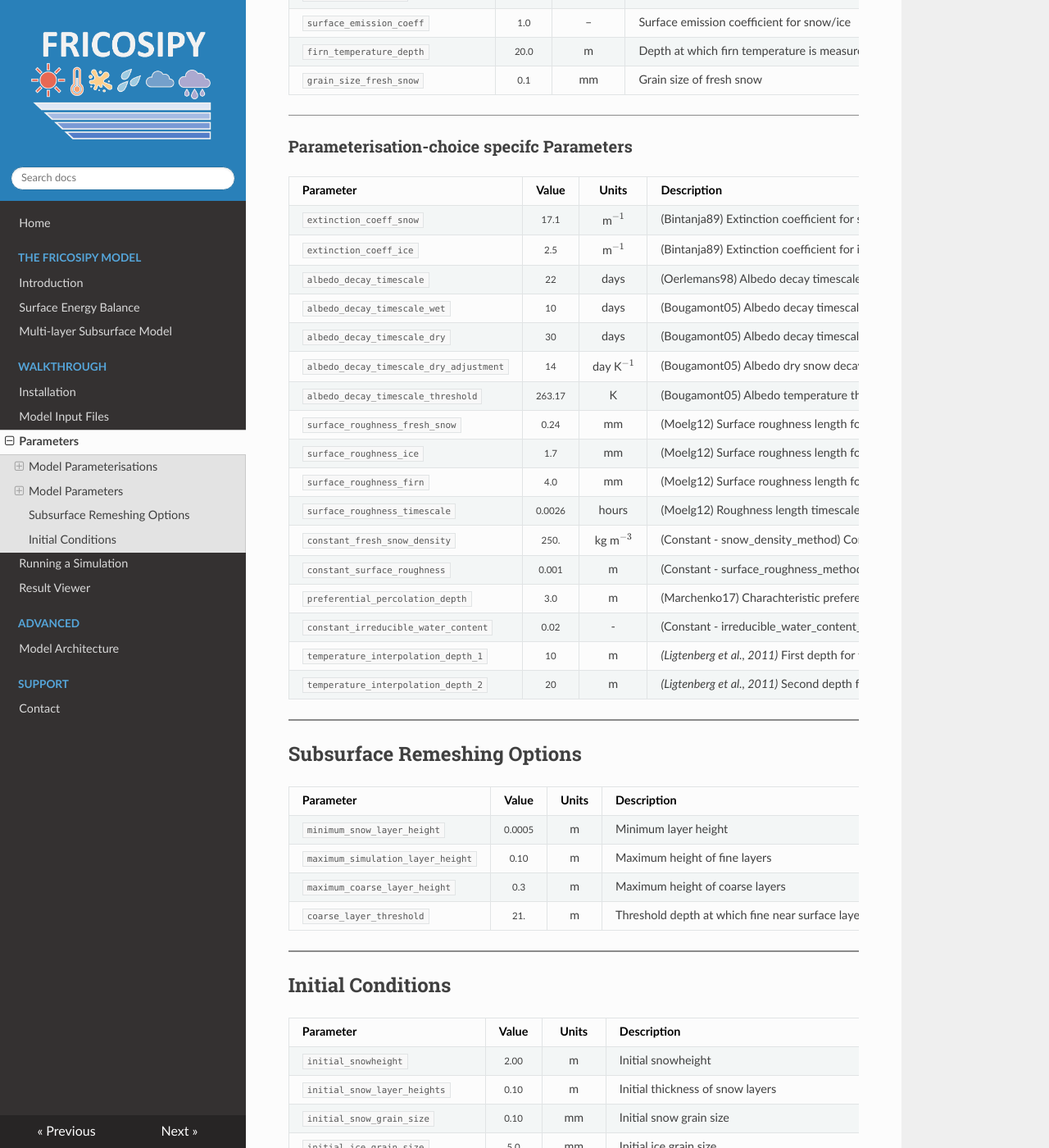
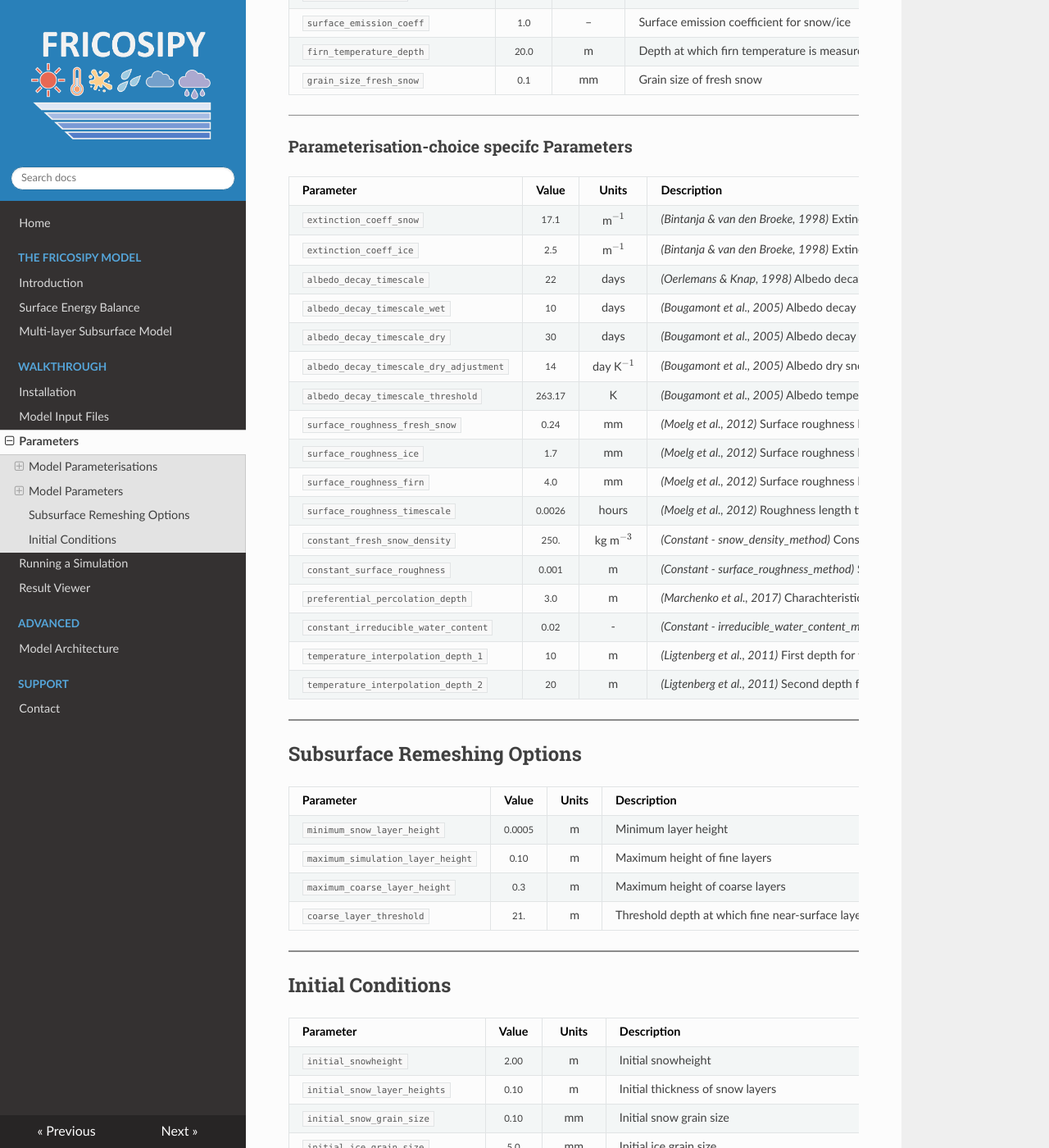
Before and after one commit to MarcusGastaldello/FRICOSIPY, an MkDocs documentation site: the page built from docs/parameters.md, in a window 1280 px wide and 1400 px high, scrolled down 2615 px. Shown: the whole window at 82% size. Built offline with MkDocs 1.6.1, drawn with Linux system fonts in a browser that asks for light colours; some of the changed text lies outside the part shown.

Commit message:
Update parameters.md

```diff
--- a/docs/parameters.md
+++ b/docs/parameters.md
@@ -101,21 +101,21 @@
 
 | Parameter | Value | Units | Description |
 |:---|:---:|:---:|---|
-| `extinction_coeff_snow` | <small>17.1</small>                    | m$^{-1}$ | (Bintanja89) Extinction coefficient for snow |
-| `extinction_coeff_ice` | <small>2.5</small>                      | m$^{-1}$ | (Bintanja89) Extinction coefficient for ice |
-| `albedo_decay_timescale` | <small>22</small>                     | days | (Oerlemans98) Albedo decay timescale (constant) |
-| `albedo_decay_timescale_wet` | <small>10</small>                 | days | (Bougamont05) Albedo decay timescale (melting surface) |
-| `albedo_decay_timescale_dry` | <small>30</small>                 | days | (Bougamont05) Albedo decay timescale (dry snow surface) |
-| `albedo_decay_timescale_dry_adjustment` | <small>14</small>      | day K$^{-1}$ | (Bougamont05) Albedo dry snow decay timescale increase at negative temperatures |
-| `albedo_decay_timescale_threshold` | <small>263.17</small>       | K | (Bougamont05) Albedo temperature threshold for dry snow decay timescale increase |
-| `surface_roughness_fresh_snow` | <small>0.24</small>             | mm | (Moelg12) Surface roughness length for fresh snow |
-| `surface_roughness_ice` | <small>1.7</small>                     | mm | (Moelg12) Surface roughness length for ice |
-| `surface_roughness_firn` | <small>4.0</small>                    | mm | (Moelg12) Surface roughness length for aged snow |
-| `surface_roughness_timescale` | <small>0.0026</small>            | hours | (Moelg12) Roughness length timescale |
-| `constant_fresh_snow_density` | <small>250.</small>              | kg m$^{-3}$ | (Constant - snow_density_method) Constant density of freshly fallen snow |
-| `constant_surface_roughness` | <small>0.001</small>              | m | (Constant - surface_roughness_method) Surface roughness constant |
-| `preferential_percolation_depth` | <small>3.0</small>            | m | (Marchenko17) Charachteristic preferential percolation depth |
-| `constant_irreducible_water_content` | <small>0.02</small>       | - | (Constant - irreducible_water_content_method) |
+| `extinction_coeff_snow` | <small>17.1</small>                    | m$^{-1}$ | *(Bintanja & van den Broeke, 1998)* Extinction coefficient for snow |
+| `extinction_coeff_ice` | <small>2.5</small>                      | m$^{-1}$ | *(Bintanja & van den Broeke, 1998)* Extinction coefficient for ice |
+| `albedo_decay_timescale` | <small>22</small>                     | days | *(Oerlemans & Knap, 1998)* Albedo decay timescale (constant) |
+| `albedo_decay_timescale_wet` | <small>10</small>                 | days | *(Bougamont et al., 2005)* Albedo decay timescale (melting surface) |
+| `albedo_decay_timescale_dry` | <small>30</small>                 | days | *(Bougamont et al., 2005)* Albedo decay timescale (dry snow surface) |
+| `albedo_decay_timescale_dry_adjustment` | <small>14</small>      | day K$^{-1}$ | *(Bougamont et al., 2005)* Albedo dry snow decay timescale increase at negative temperatures |
+| `albedo_decay_timescale_threshold` | <small>263.17</small>       | K | *(Bougamont et al., 2005)* Albedo temperature threshold for dry snow decay timescale increase |
+| `surface_roughness_fresh_snow` | <small>0.24</small>             | mm | *(Moelg et al., 2012)* Surface roughness length for fresh snow |
+| `surface_roughness_ice` | <small>1.7</small>                     | mm | *(Moelg et al., 2012)* Surface roughness length for ice |
+| `surface_roughness_firn` | <small>4.0</small>                    | mm | *(Moelg et al., 2012)* Surface roughness length for aged snow |
+| `surface_roughness_timescale` | <small>0.0026</small>            | hours | *(Moelg et al., 2012)* Roughness length timescale |
+| `constant_fresh_snow_density` | <small>250.</small>              | kg m$^{-3}$ | *(Constant - snow_density_method)* Constant density of freshly fallen snow |
+| `constant_surface_roughness` | <small>0.001</small>              | m | *(Constant - surface_roughness_method)* Surface roughness constant |
+| `preferential_percolation_depth` | <small>3.0</small>            | m | *(Marchenko et al., 2017)* Charachteristic preferential percolation depth |
+| `constant_irreducible_water_content` | <small>0.02</small>       | - | *(Constant - irreducible_water_content_method)* Constant irreducible water content |
 | `temperature_interpolation_depth_1` | <small>10</small>          | m | *(Ligtenberg et al., 2011)* First depth for temperature interpolation which is used for calculation of average subsurface layer temperature |
 | `temperature_interpolation_depth_2` | <small>20</small>          | m | *(Ligtenberg et al., 2011)* Second depth for temperature interpolation which is used for calculation of average subsurface layer temperature |
 
@@ -128,7 +128,7 @@
 | `minimum_snow_layer_height` | <small>0.0005</small>            | m | Minimum layer height |
 | `maximum_simulation_layer_height` | <small>0.10</small>        | m | Maximum height of fine layers |
 | `maximum_coarse_layer_height` | <small>0.3</small>             | m | Maximum height of coarse layers |
-| `coarse_layer_threshold` | <small>21.</small>                  | m | Threshold depth at which fine near surface layers are merged into coarser deep layers |
+| `coarse_layer_threshold` | <small>21.</small>                  | m | Threshold depth at which fine near-surface layers are merged into coarser deep layers |
 
 <hr style="height:2px; background-color:#8b8b8b; border:none;" />
 
@@ -143,8 +143,8 @@
 | `initial_glacier_height` | <small>50.0</small>                | m | Initial glacier height (without snowlayers) |
 | `initial_glacier_layer_heights` | <small>1.0</small>          | m | Initial thickness of glacier ice layers |
 | `initial_upper_snowpack_density` | <small>250.0</small>       | kg m$^{-3}$  | Top density for initial snowpack |
-initial_lower_snowpack_density` | <small>275.0</small>          | kg m$^{-3}$  | Bottom density for initial snowpack |
-initial_upper_temperature` | <small>270.16</small>              | K | Upper boundary condition for initial temperature profile |
-initial_lower_temperature` | <small>273.16</small>              | K | Lower boundary condition for initial temperature profile |
+| `initial_lower_snowpack_density` | <small>275.0</small>       | kg m$^{-3}$  | Bottom density for initial snowpack |
+| `initial_upper_temperature` | <small>270.16</small>           | K | Upper boundary condition for initial temperature profile |
+| `initial_lower_temperature` | <small>273.16</small>           | K | Lower boundary condition for initial temperature profile |
 
 <hr style="height:2px; background-color:#8b8b8b; border:none;" />
```
